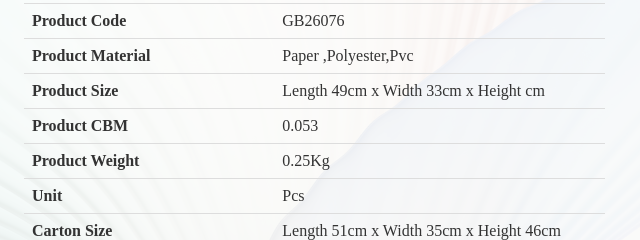
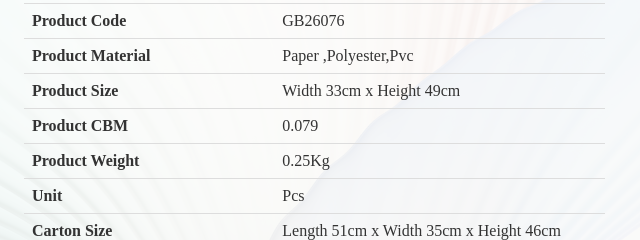
Before and after one commit to GBSLIT/GB26076, a plain HTML site: page index.html in a window 1280 px wide. Shown: the part 260-500 px from the top of the page, 178-818 px from the left. Drawn offline with Linux system fonts and the light colour scheme.

Commit message:
Update index.html

```diff
--- a/index.html
+++ b/index.html
@@ -149,11 +149,11 @@
                 </tr>
                 <tr>
                     <th>Product Size</th>
-                    <td>Length 49cm x Width 33cm x Height cm</td>
+                    <td>Width 33cm x Height 49cm</td>
                 </tr>
                 <tr>
                     <th>Product CBM</th>
-                    <td>0.053</td>
+                    <td>0.079</td>
                 </tr>
                 <tr>
                     <th>Product Weight</th>
```
